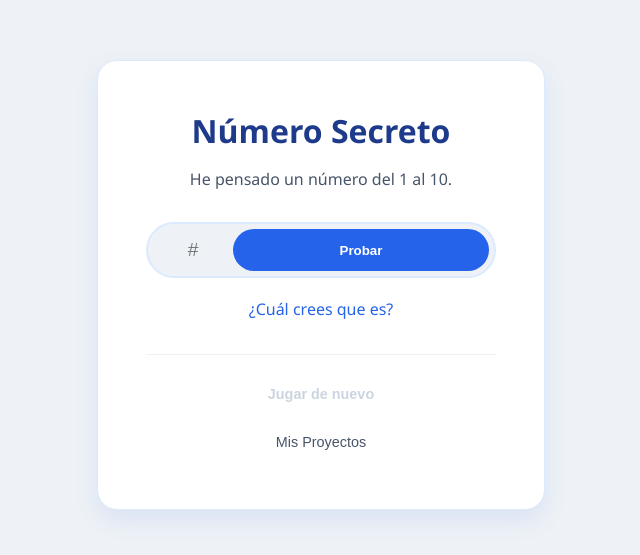
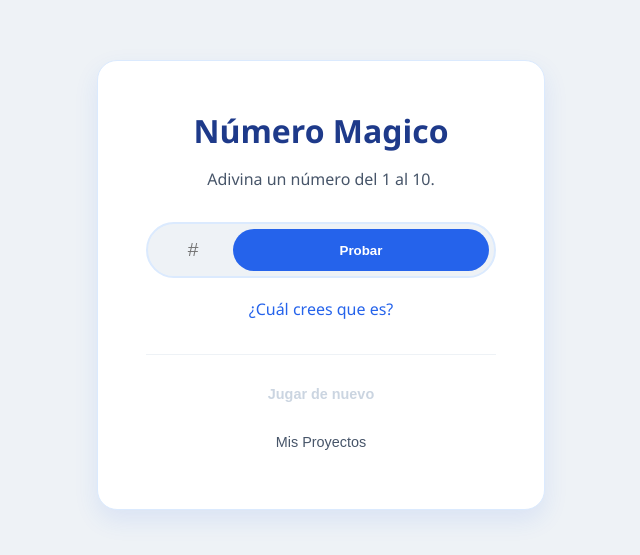
Before and after one commit to jossie0280/Numero-Magico, a plain HTML site: page index.html in a window 1280 px wide. Shown: the part 115-670 px from the top of the page, without its empty margins (319-959 px from the left). Drawn offline with Linux system fonts and the light colour scheme.

Commit message:
Update index.html

```diff
--- a/index.html
+++ b/index.html
@@ -10,8 +10,8 @@
 
     <div class="tarjeta-juego">
         <div class="encabezado">
-            <h1>Número Secreto</h1>
-            <p>He pensado un número del 1 al 10.</p>
+            <h1>Número Magico</h1>
+            <p>Adivina un número del 1 al 10.</p>
         </div>
 
         <div class="area-juego">
```
